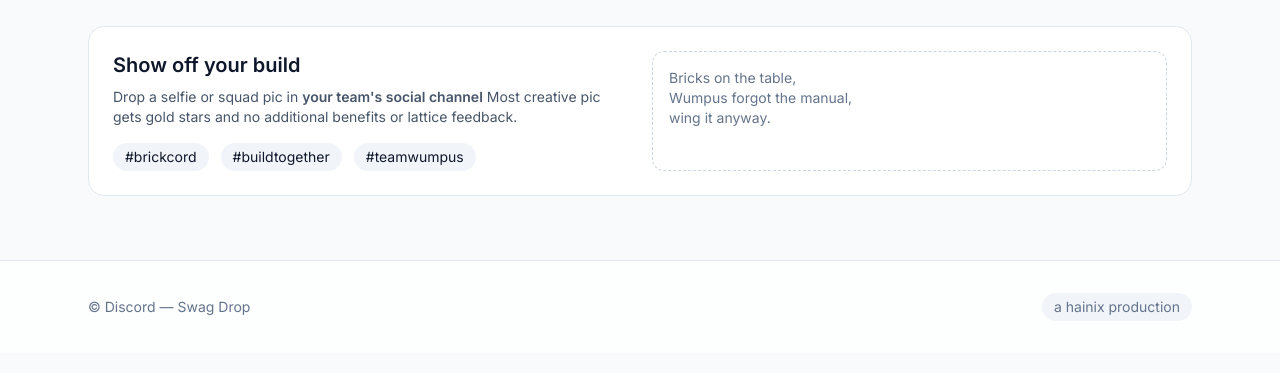
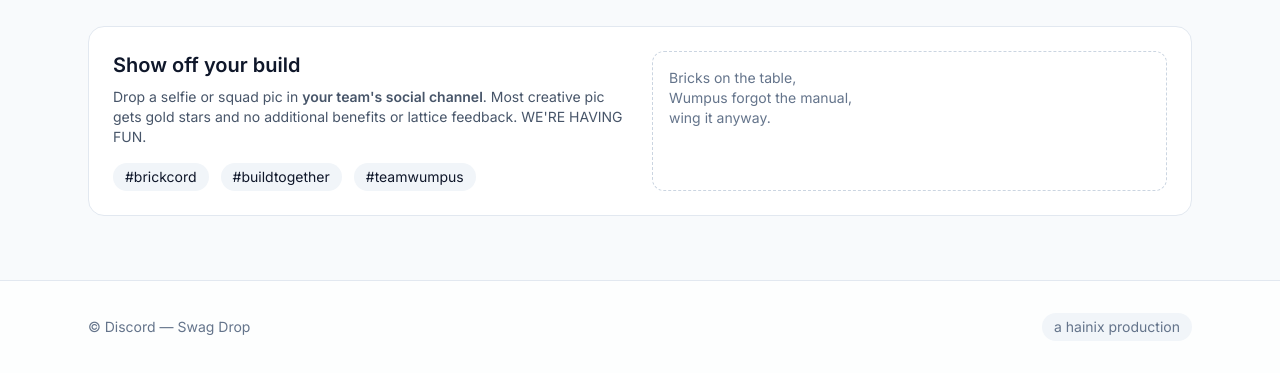
Before and after one commit to hainix/brickcord, a plain HTML site: page index.html in a window 1280 px wide. Shown: the part 1465-1838 px from the top of the page. Drawn offline with nearby package versions, Linux system fonts and the light colour scheme.

Commit message:
Update index.html
we're having fun

```diff
--- a/index.html
+++ b/index.html
@@ -131,7 +131,7 @@
       <div class="grid gap-6 sm:grid-cols-2">
         <div>
           <h3 class="text-xl font-semibold">Show off your build</h3>
-          <p class="mt-2 text-sm text-slate-600">Drop a selfie or squad pic in <span class="font-semibold">your team's social channel</span> Most creative pic gets gold stars and no additional benefits or lattice feedback.</p>
+          <p class="mt-2 text-sm text-slate-600">Drop a selfie or squad pic in <span class="font-semibold">your team's social channel</span>. Most creative pic gets gold stars and no additional benefits or lattice feedback. WE'RE HAVING FUN.</p>
           <div class="mt-4 flex flex-wrap gap-3 text-sm">
             <span class="rounded-full bg-slate-100 px-3 py-1">#brickcord</span>
             <span class="rounded-full bg-slate-100 px-3 py-1">#buildtogether</span>
```
